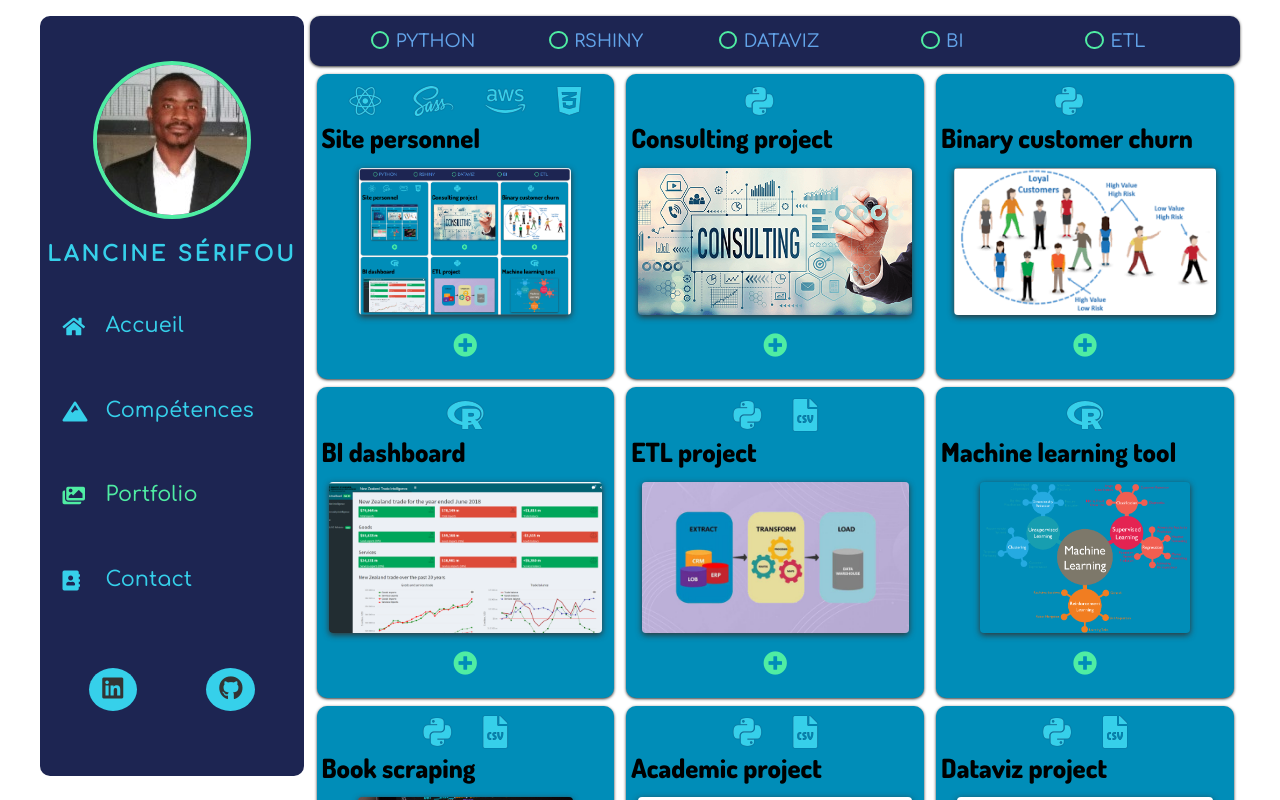
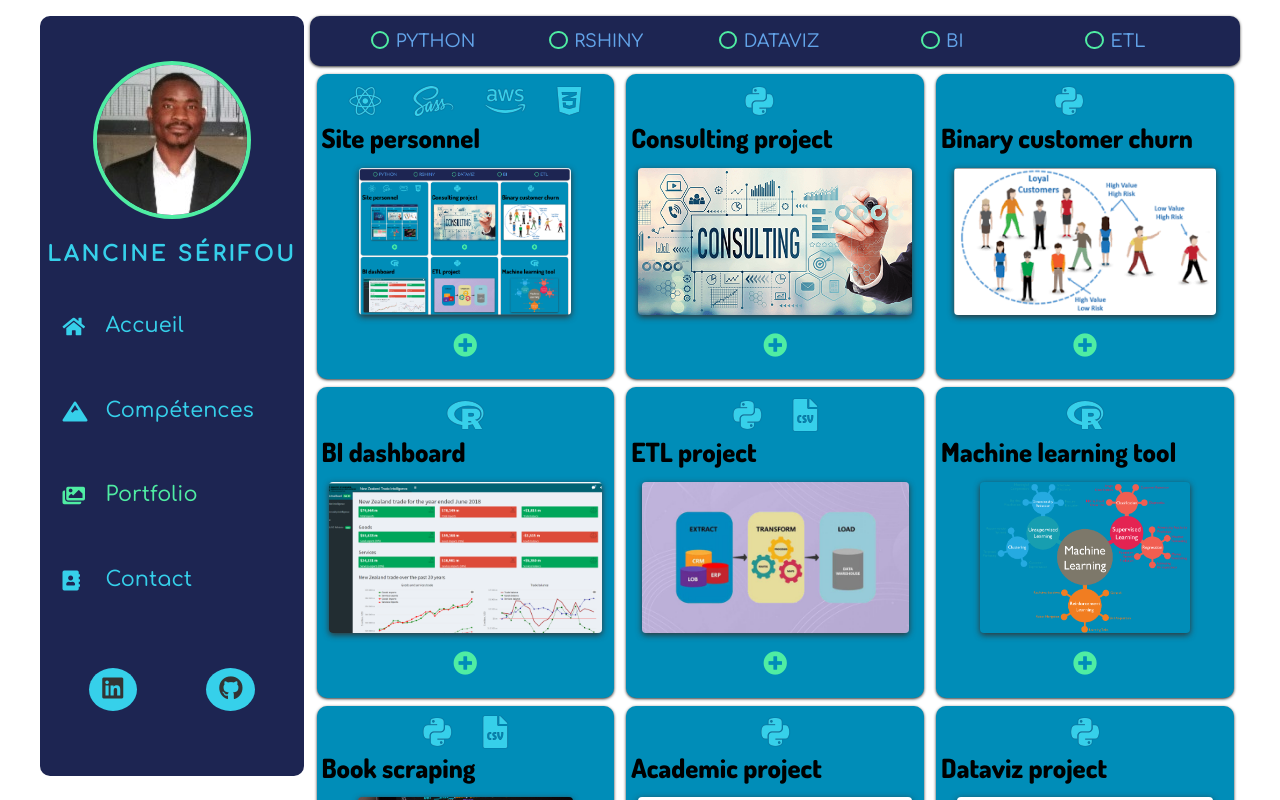
Before and after one commit to Lancin10/SITE-WEB, a React (Create React App) app: page /portfolio in a window 1280 px wide. Shown: the top 800 px of the page. Built offline with nearby package versions, Linux system fonts and the light colour scheme; some icons are missing; a web font is replaced by a local one.

Commit message:
Update portfolioData.js

```diff
--- a/src/data/portfolioData.js
+++ b/src/data/portfolioData.js
@@ -105,7 +105,7 @@ export const projectsData = [
     title: "Academic project",
     date: "Février 2019",
     languages: ["Python", "Dataviz"],
-    languagesIcons:["fab fa-python", "fas fa-file-csv"],
+    languagesIcons:["fab fa-python"],
     python_packages: ["Pandas", "matplotlib", "Scikit-Learn", "Jupyter"],
     resume: "Il s'agit d'implémenter pour l'entreprise Safran, un modèle de machine learning qui doit permettre d'identifier les défauts géométriques dans un rouet de moteur d'avion.",
     detail:"",
@@ -118,7 +118,7 @@ export const projectsData = [
     title: "Dataviz project",
     date: "Juillet 2022",
     languages: ["Python", "Dataviz", "BI"],
-    languagesIcons:["fab fa-python", "fas fa-file-csv"],
+    languagesIcons:["fab fa-python"],
     python_packages: ["Pandas", "Jupyter"],
         resume: "Il s'agit de réaliser la Datavisualisation sur différents jeux de données (économiques, assurance, santé...) en utilisant la bibliothèque Plotly de Python. Ce projet est réalisé sous Anaconda (Jupyter Notebook).",
     detail:"",
```
